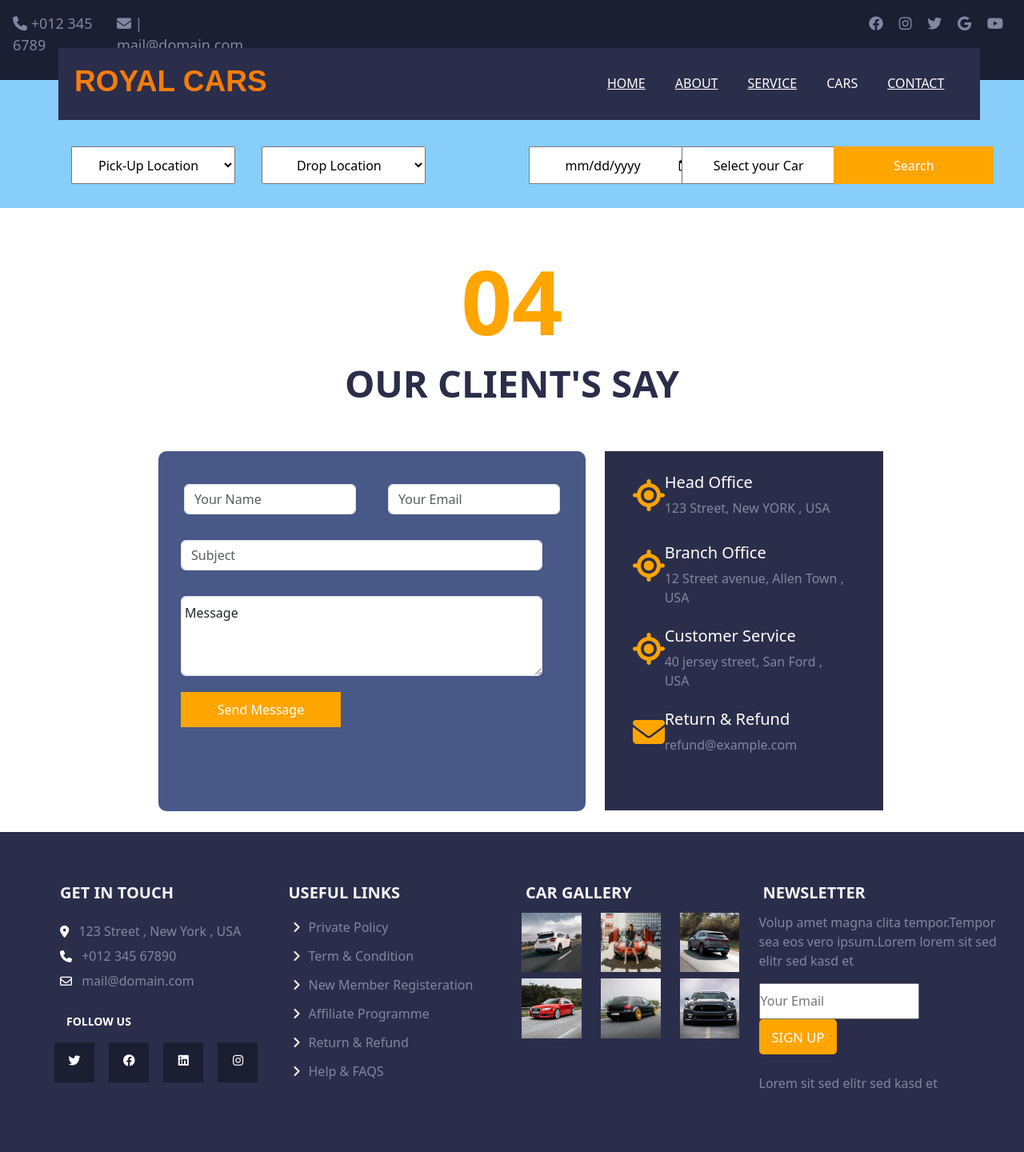
After one commit to Samuel-Gbadamosi/CarsWebSite, a PHP site: page /contact.php in a window 1280 px wide. The commit adds this page. Shown: the whole page at 80% size. Run offline with PHP 8.4, Linux system fonts and the light colour scheme; some libraries are stand-ins or nearby versions.

Commit message:
new pages added in php

```diff
--- /dev/null
+++ b/cars/contact.php
@@ -0,0 +1,165 @@
+<!DOCTYPE html>
+<html lang="en">
+<head>
+    <meta charset="UTF-8">
+    <meta http-equiv="X-UA-Compatible" content="IE=edge">
+    <meta name="viewport" content="width=device-width, initial-scale=1.0">
+    <title>Contact Us</title>
+    <link rel="stylesheet" href="style.css">
+    <link rel="stylesheet" href="cdn.datatables.net/1.12.1/css/jquery.dataTables.min.css">
+    <link rel="stylesheet" href="https://cdn.jsdelivr.net/npm/bootstrap@4.1.3/dist/css/bootstrap.min.css"
+        integrity="sha384-MCw98/SFnGE8fJT3GXwEOngsV7Zt27NXFoaoApmYm81iuXoPkFOJwJ8ERdknLPMO" crossorigin="anonymous">
+    <link rel="stylesheet" type="text/css" href="https://cdn.datatables.net/v/dt/dt-1.11.5/datatables.min.css" />
+    <script src="https://cdnjs.cloudflare.com/ajax/libs/jquery/3.6.0/jquery.min.js"></script>
+    <script type="text/javascript" src="https://cdn.datatables.net/v/dt/dt-1.11.5/datatables.min.js"></script>
+    <!-- bootsrap link -->
+    <link href="https://cdn.jsdelivr.net/npm/bootstrap@5.3.0-alpha1/dist/css/bootstrap.min.css" rel="stylesheet"
+        integrity="sha384-GLhlTQ8iRABdZLl6O3oVMWSktQOp6b7In1Zl3/Jr59b6EGGoI1aFkw7cmDA6j6gD" crossorigin="anonymous">
+    <link rel="stylesheet" href="styles.css">
+    <!-- cdn -->
+    <link rel="stylesheet" href="https://cdnjs.cloudflare.com/ajax/libs/font-awesome/6.2.1/css/all.min.css"
+        integrity="sha512-MV7K8+y+gLIBoVD59lQIYicR65iaqukzvf/nwasF0nqhPay5w/9lJmVM2hMDcnK1OnMGCdVK+iQrJ7lzPJQd1w=="
+        crossorigin="anonymous" referrerpolicy="no-referrer" />
+</head>
+<body>
+    <header>
+        <?php include('header.php'); ?>
+
+    </header>
+    <main>
+
+    <section class="sect2 mb-4">
+                <div class="row">
+                    <div class="text-center">
+                        <h1>04</h1>
+                        <h2>Our Client's say</h2>
+                    </div>
+
+                </div>
+
+            </section>
+            <section class="base">
+                <div class="row container pt-4">
+                    <div class="offset-2 col-6">
+                        <div class="cont">
+                            <div class="row">
+                                <div class="col-6">
+                                    <form action="index.html" method="post">
+                                    <div class="mb-3 p-2">
+                                        <input type="text" required class="form-control" id="exampleInputEmail1" placeholder="Your Name" aria-describedby="emailHelp">
+                                      </div>
+
+                                </div>
+                                <div class="col-6">
+                                    <div class="mb-3 p-2">
+                                        <input type="email" required class="form-control" id="exampleInputEmail1" placeholder="Your Email" aria-describedby="emailHelp">
+                                      </div>
+
+                                </div>
+
+                            </div>
+                            <div class="row">
+                                <div class="mb-3 ml-2 col-11 p-2">
+                                    <input type="text" required class="form-control" id="exampleInputEmail1" placeholder="Subject" aria-describedby="emailHelp">
+                                  </div>
+
+                            </div>
+                            <div class="row">
+                                <div class="ml-2 col-11 form-floating p-2">
+                                    <textarea class="form-control" required placeholder="Leave a comment here" id="floatingTextarea2" style="height: 100px"></textarea>
+                                    <label for="floatingTextarea2">Message</label>
+                                    <button class="jumi">Send Message</button>
+
+                                  </div>
+                                </form>
+
+                            </div>
+
+                        </div>
+
+                    </div>
+                    <div class="col-4">
+                        <div class="bhuo">
+                            <div class="row">
+                                <div class="col-2">
+                                    <ul class="list-unstyled">
+                                        <li><i class="fa fa-location p-3"></i></li>
+                                    </ul>
+
+
+                                </div>
+                                <div class="col-9 pt-2">
+                                    <h5>Head Office</h5>
+                                    <p>123 Street, New YORK , USA</p>
+
+                                </div>
+
+                            </div>
+                            <div class="row">
+                                <div class="col-2">
+                                    <ul class="list-unstyled">
+                                        <li><i class="fa fa-location p-3"></i></li>
+                                    </ul>
+
+
+                                </div>
+                                <div class="col-9 pt-2">
+                                    <h5>Branch Office</h5>
+                                    <p>12 Street avenue, Allen Town , USA</p>
+
+                                </div>
+
+                            </div>
+                            <div class="row">
+                                <div class="col-2">
+                                    <ul class="list-unstyled">
+                                        <li><i class="fa fa-location p-3"></i></li>
+                                    </ul>
+
+
+                                </div>
+                                <div class="col-9 pt-2">
+                                    <h5>Customer Service</h5>
+                                    <p>40 jersey street, San Ford , USA</p>
+
+                                </div>
+
+                            </div>
+                            <div class="row">
+                                <div class="col-2">
+                                    <ul class="list-unstyled">
+                                        <li><i class="fa fa-envelope p-3"></i></li>
+                                    </ul>
+
+
+                                </div>
+                                <div class="col-9 pt-2">
+                                    <h5>Return & Refund</h5>
+                                    <p>refund@example.com</p>
+
+                                </div>
+
+                            </div>
+
+
+                        </div>
+
+
+                    </div>
+
+                </div>
+
+
+
+
+            </section>
+
+    </main>
+    <footer>
+
+    <?php include('footer.php') ?>
+
+    </footer>
+
+</body>
+</html>
--- a/cars/header.php
+++ b/cars/header.php
@@ -35,7 +35,7 @@
                         <li><a href="about.php">About</a></li>
                         <li><a href="service.php">Service</a></li>
                         <li>Cars</li>
-                        <li>Contact</li>
+                        <li><a href="contact.php">Contact</a></li>
                     </ul>
 
                 </div>
--- a/cars/service.php
+++ b/cars/service.php
@@ -224,12 +224,12 @@
             <!-- new roll to be added -->
             <section class="container">
             <div class="page-head">
-                <div>
+                <div class="text-center">
                     <h2>50% OFF</h2>
                     <h3>SPECIAL OFFER FOR NEW MEMBERS</h3>
                     <p>Only for Sunday from 1st Jan to 30th Jan 2045</p>
 
-                    <button class="btn-lg btn-primary">Register Now</button>
+                    <button class="btn-lg btn-primary" style="background-color: #F77D0A; border:2px solid #F77D0A;">Register Now</button>
 
 
 
--- a/cars/style.css
+++ b/cars/style.css
@@ -33,6 +33,10 @@ header{
     text-transform: uppercase;
 
 
+}
+
+.myres li a {
+    color: white;
 }
 
 footer{
@@ -395,3 +399,18 @@ background-color: #f4f5f8;
     font-weight: 800;
     font-size: 50px;
 }
+
+.page-head h2{
+    font-size: 85px;
+    color: #F77D0A;
+    font-weight: 700;
+}
+
+.page-head h3{
+    color: white;
+    font-weight: 700;
+}
+
+.page-head p{
+    color: #8486A0;
+}
```
